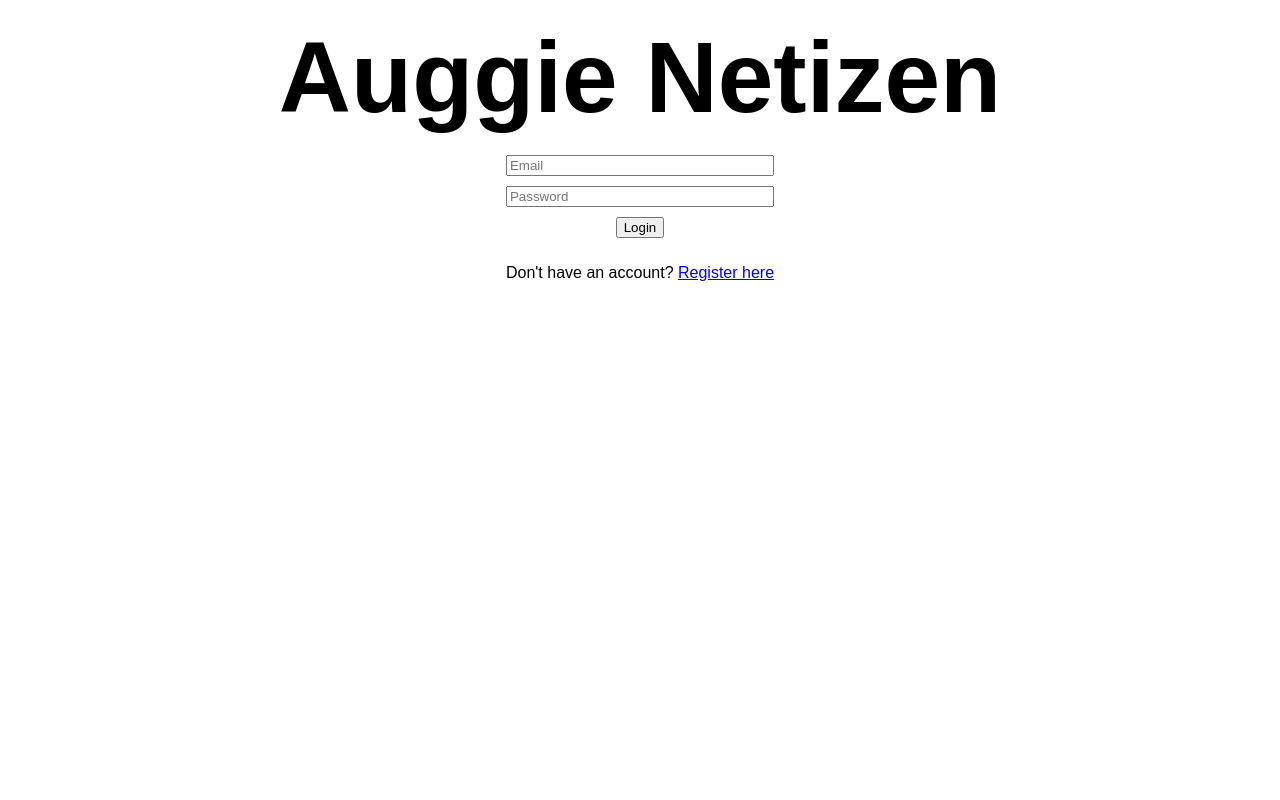
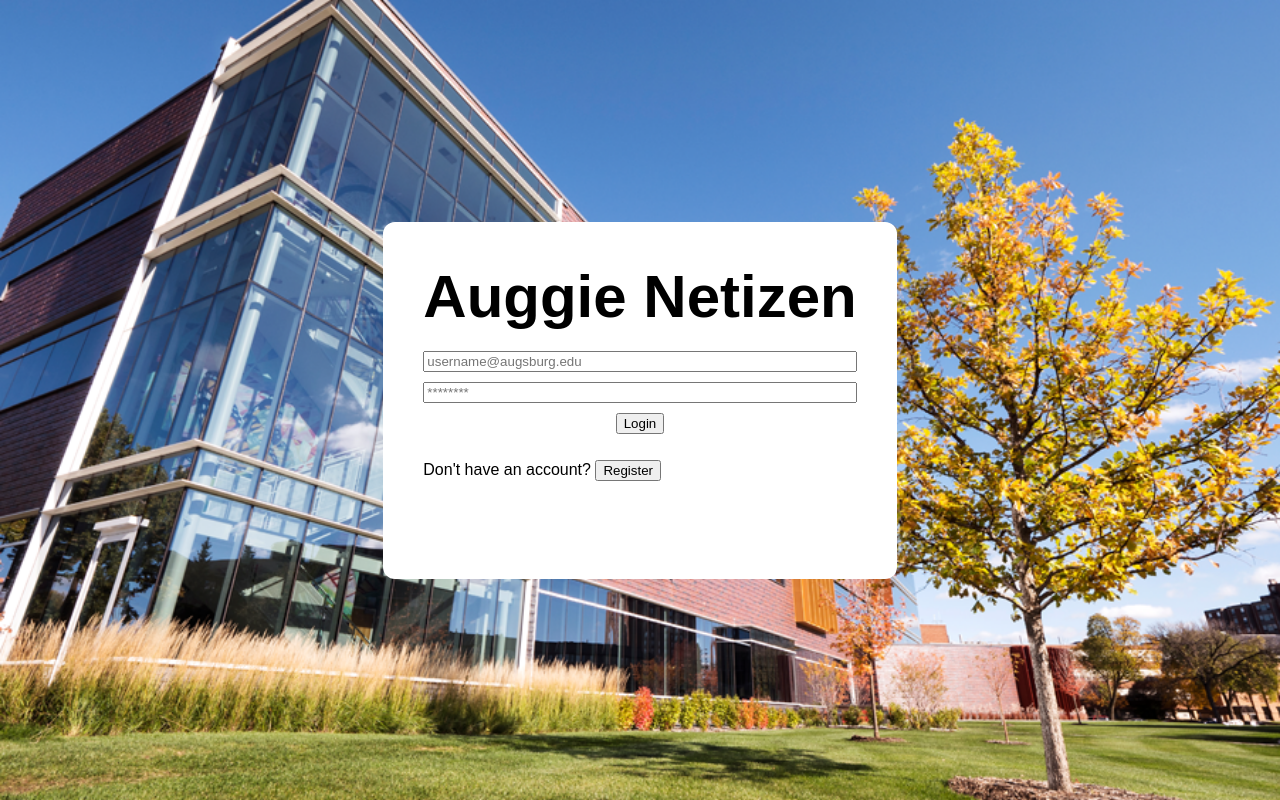
Before and after one commit to clarkjj7/AuggieNetizen, a website: page AuggieNetizen/public/index.html in a window 1280 px wide. Drawn offline with Linux system fonts and the light colour scheme.

Commit message:
updating login page

```diff
--- a/AuggieNetizen/public/index.html
+++ b/AuggieNetizen/public/index.html
@@ -12,12 +12,12 @@
         <div id="login-container">
             <h1 id="title">Auggie Netizen</h1>
             <div id="login-form">
-                <input type="email" id="email" placeholder="Email" autocomplete="email" required>
-                <input type="password" id="password" placeholder="Password" required>
+                <input type="email" id="email" placeholder="username@augsburg.edu" autocomplete="email" required>
+                <input type="password" id="password" placeholder="********" required>
                 <div id="login-buttons">
                     <button id="login-button">Login</button>
                 </div>
-                <p>Don't have an account? <a href="register.html">Register here</a></p>
+                <p>Don't have an account? <button><a href="register.html">Register</a></button></p>
                 <p id="error-message"></p>
             </div>
         </div>
--- a/AuggieNetizen/public/style.css
+++ b/AuggieNetizen/public/style.css
@@ -1,26 +1,34 @@
 body{
     font-family: arial, sans-serif;
-    background-color: white;
+    background-image: url('../image/auggie.png');
+    background-position: center;
+    background-size: cover;
     margin: 0;
     display: flex;
+    min-height: 100vh;
     justify-content: center;
+    align-items: center;
 }
 #title{
-    font-size: 100px;
+    font-size: 60px;
     text-align: center;
     margin: 0 0 20px 0;
 }
 #login-container, #register-container {
+    background-color: white;
     display: flex;
     flex-direction: column;
     justify-content: center;
     align-items: center;
-    padding: 20px;
+    padding: 40px;
+    border-radius: 12px;
+
 }
 #login-form, #register-form{
     display: flex;
     flex-direction: column;
     gap: 10px;
+    width: 100%;
 }
 
 #login-buttons, #register-buttons{
@@ -31,3 +39,7 @@
     color:red;
     text-align:center;
 }
+a{
+    text-decoration: none;
+    color: black;
+}
```
Also changed, not shown: AuggieNetizen/public/register.html (+3 -3 lines), AuggieNetizen/image/auggie.png (added).
